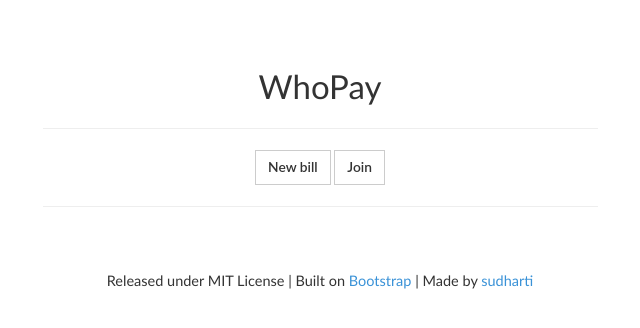
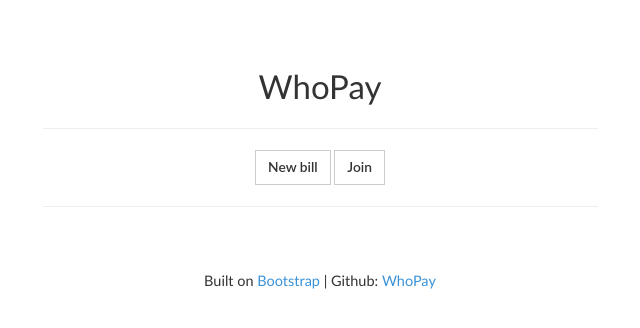
Before and after one commit to kiangkuang/WhoPay, a CodeIgniter app: page /database/ in a window 1280 px wide. Shown: the top 328 px of the page, without its empty margins (320-960 px from the left). Run offline with CodeIgniter, Linux system fonts and the light colour scheme; style sheets or scripts are compiled from the project's sources; some libraries are stand-ins or nearby versions; some web fonts are replaced.

Commit message:
edited footer for all the views, edited readme for github

```diff
--- a/application/views/create.php
+++ b/application/views/create.php
@@ -79,9 +79,8 @@ defined('BASEPATH') OR exit('No direct script access allowed');
 	<div class="container">
 		<div class="row">
 			<div class="col-lg-10 col-lg-offset-1 text-center">
-				<span>Released under MIT License</span> |
 				<span>Built on <a href="http://getbootstrap.com/">Bootstrap</a></span> |
-				<span>Made by <a href="https://github.com/sudharti">sudharti</a></span>
+				<span>Github: <a href="https://github.com/yipjiajie/WhoPay">WhoPay</a></span>
 			</div>
 		</div>
 	</div>
--- a/application/views/home.php
+++ b/application/views/home.php
@@ -35,9 +35,8 @@ defined('BASEPATH') OR exit('No direct script access allowed');
 	<div class="container">
 		<div class="row">
 			<div class="col-lg-10 col-lg-offset-1 text-center">
-				<span>Released under MIT License</span> |
 				<span>Built on <a href="http://getbootstrap.com/">Bootstrap</a></span> |
-				<span>Made by <a href="https://github.com/sudharti">sudharti</a></span>
+				<span>Github: <a href="https://github.com/yipjiajie/WhoPay">WhoPay</a></span>
 			</div>
 		</div>
 	</div>
--- a/application/views/join.php
+++ b/application/views/join.php
@@ -43,9 +43,8 @@ defined('BASEPATH') OR exit('No direct script access allowed');
 	<div class="container">
 		<div class="row">
 			<div class="col-lg-10 col-lg-offset-1 text-center">
-				<span>Released under MIT License</span> |
 				<span>Built on <a href="http://getbootstrap.com/">Bootstrap</a></span> |
-				<span>Made by <a href="https://github.com/sudharti">sudharti</a></span>
+				<span>Github: <a href="https://github.com/yipjiajie/WhoPay">WhoPay</a></span>
 			</div>
 		</div>
 	</div>
--- a/application/views/receipt.php
+++ b/application/views/receipt.php
@@ -45,9 +45,8 @@
 	<div class="container">
 		<div class="row">
 			<div class="col-lg-10 col-lg-offset-1 text-center">
-				<span>Released under MIT License</span> |
 				<span>Built on <a href="http://getbootstrap.com/">Bootstrap</a></span> |
-				<span>Made by <a href="https://github.com/sudharti">sudharti</a></span>
+				<span>Github: <a href="https://github.com/yipjiajie/WhoPay">WhoPay</a></span>
 			</div>
 		</div>
 	</div>
```
Also changed, not shown: 1 other file.
